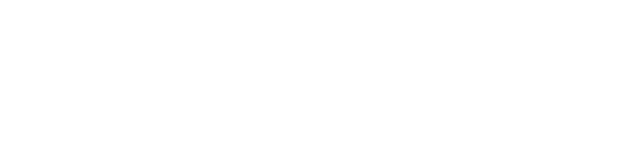
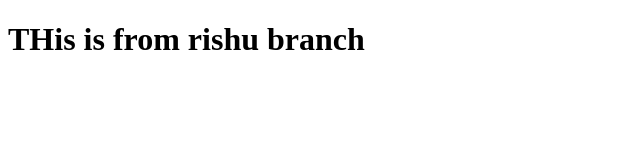
Before and after one commit to AveshRajSingh/Testing, a plain HTML site: page index.html in a window 1280 px wide. Shown: the whole page, without its empty margins (0-640 px from the left). Drawn offline with Linux system fonts and the light colour scheme.

Commit message:
from rishu

```diff
--- a/index.html
+++ b/index.html
@@ -6,6 +6,6 @@
     <title>Document</title>
 </head>
 <body>
-
+    <h1>THis is from rishu branch</h1>
 </body>
 </html>
```
